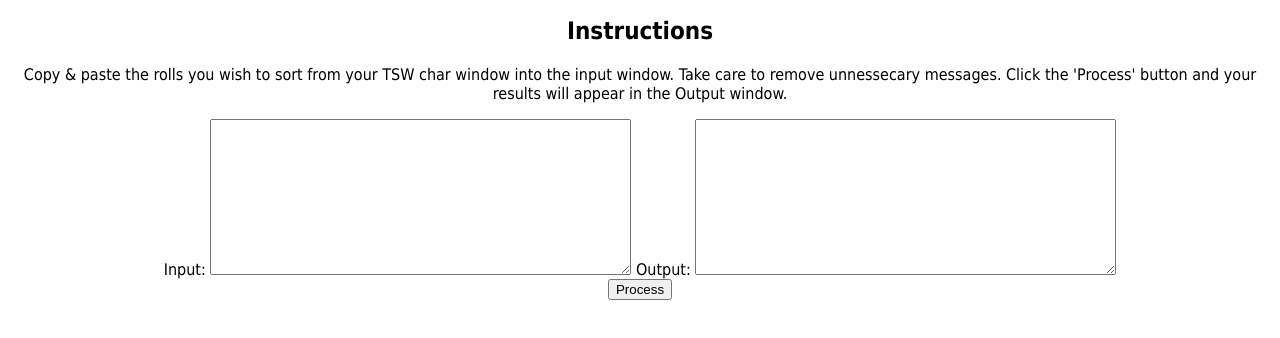
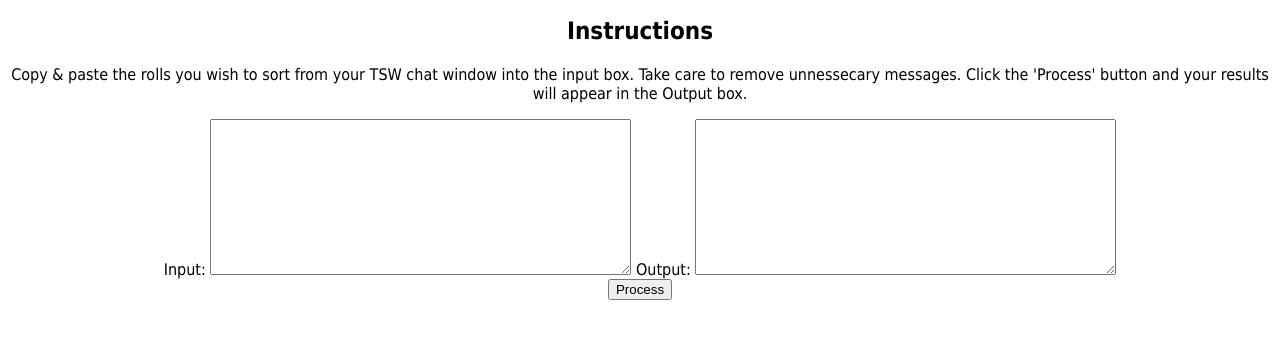
Before and after one commit to AliceOrwell/TSW-Roll-Sorter, a plain HTML site: page public/index.html in a window 1280 px wide. Shown: the part 88-426 px from the top of the page. Drawn offline with Linux system fonts and the light colour scheme.

Commit message:
Fix typo and clarify some instructions

```diff
--- a/public/index.html
+++ b/public/index.html
@@ -27,8 +27,8 @@
 
 		<div>
 			<h2>Instructions</h2>
-			<p>Copy &amp; paste the rolls you wish to sort from your TSW char window into the input window. Take care to remove unnessecary messages. Click the
-			'Process' button and your results will appear in the Output window.</p>
+			<p>Copy &amp; paste the rolls you wish to sort from your TSW chat window into the input box. Take care to remove unnessecary messages. Click the
+			'Process' button and your results will appear in the Output box.</p>
 		</div>
 
 		<form>
```
